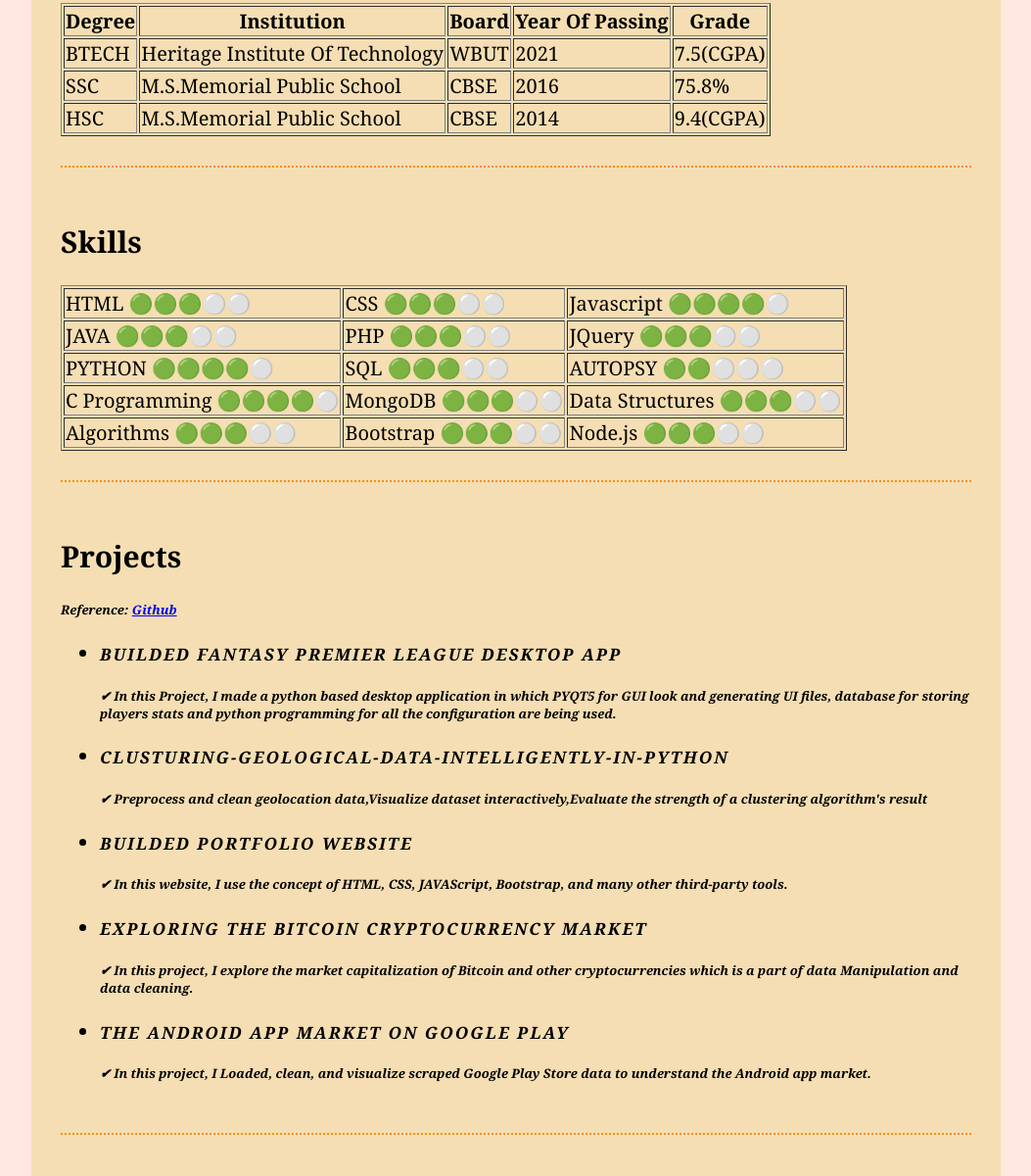
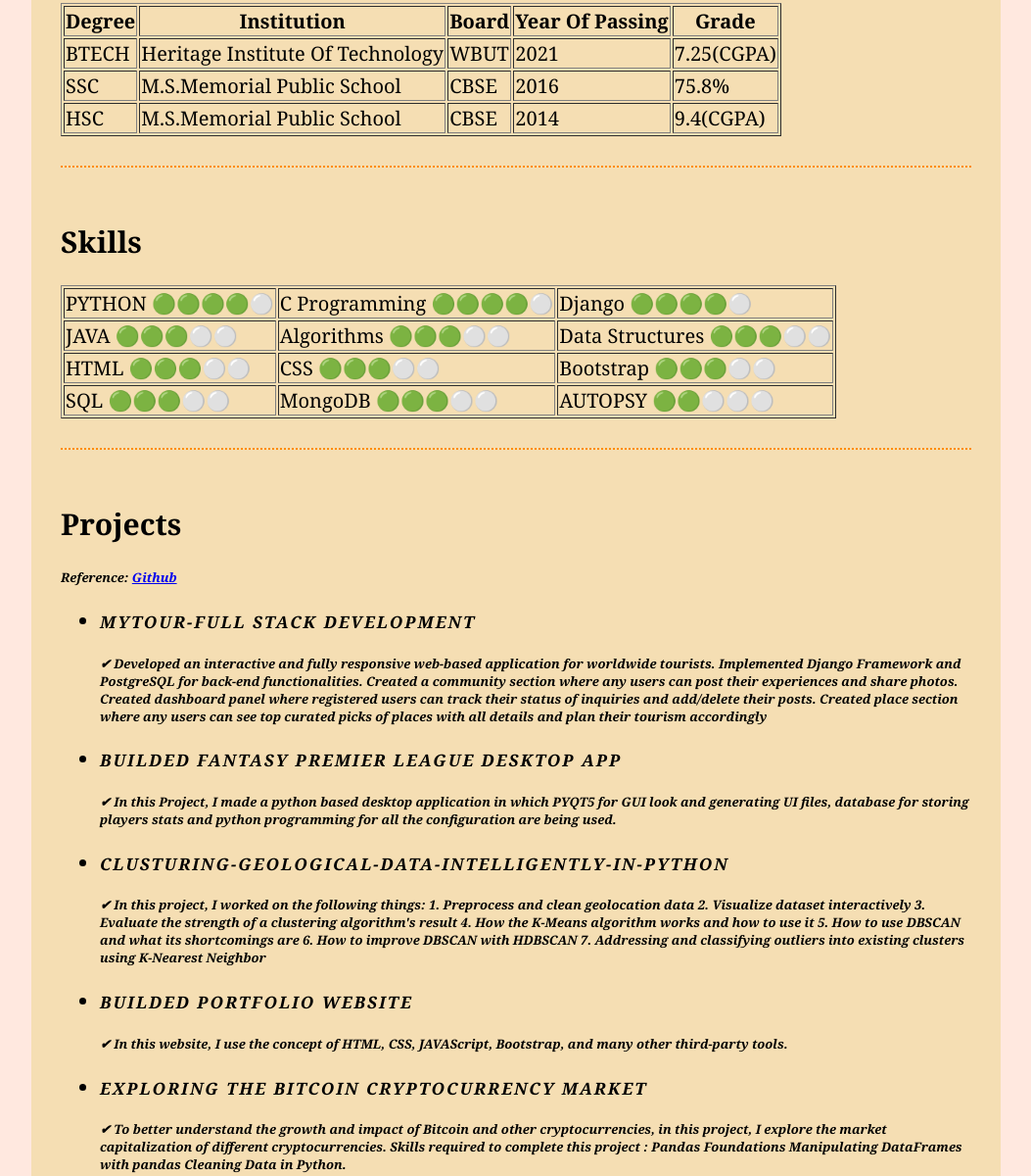
Before and after one commit to gaushwravetu/MyCV, a plain HTML site: page index.html in a window 1280 px wide. Shown: the part 718-1918 px from the top of the page at 98% size, without its empty margins (113-1166 px from the left). Drawn offline with Linux system fonts and the light colour scheme.

Commit message:
inforamtion updated

```diff
--- a/index.html
+++ b/index.html
@@ -23,7 +23,6 @@
                             target="_blank">Linkedin</a></strong></h5>
                 <h5><em>Visit: </em><strong><a href="https://gauravappy97.github.io/gauravkumar97/"
                             target="_blank">Portfolio</a></strong></h5>
-
                 </ul>
             </div>
             <!--contact-->
@@ -33,7 +32,7 @@
 
         <div id="Objective" class="row">
             <h2 class="left">Objective</h2>
-            <h5> I am a Web Developer. Beginner in the field of Data Science. Enjoy doing programming in Python. To make
+            <h5> I am a Full Stack Web Developer. Beginner in the field of Data Science. Enjoy doing programming in Python. To make
                 an organisation successful need a position to enhance my learning desire to cutting edge technologies
                 and utilize my technical skills and experience.
             </h5>
@@ -58,7 +57,7 @@
                         <td>Heritage Institute Of Technology</td>
                         <td>WBUT</td>
                         <td>2021</td>
-                        <td>7.5(CGPA)</td>
+                        <td>7.25(CGPA)</td>
                     </tr>
 
                     <tr>
@@ -84,29 +83,24 @@
             <h2 class="left">Skills</h2>
             <table border="none">
                 <tr>
-                    <td>HTML 🟢🟢🟢⚪⚪</td>
-                    <td>CSS 🟢🟢🟢⚪⚪</td>
-                    <td>Javascript 🟢🟢🟢🟢⚪</td>
+                    <td>PYTHON 🟢🟢🟢🟢⚪</td>
+                    <td>C Programming 🟢🟢🟢🟢⚪</td>
+                    <td>Django 🟢🟢🟢🟢⚪</td>
                 </tr>
                 <tr>
                     <td>JAVA 🟢🟢🟢⚪⚪</td>
-                    <td>PHP 🟢🟢🟢⚪⚪</td>
-                    <td>JQuery 🟢🟢🟢⚪⚪</td>
-                </tr>
-                <tr>
-                    <td>PYTHON 🟢🟢🟢🟢⚪</td>
-                    <td>SQL 🟢🟢🟢⚪⚪</td>
-                    <td>AUTOPSY 🟢🟢⚪⚪⚪</td>
-                </tr>
-                <tr>
-                    <td>C Programming 🟢🟢🟢🟢⚪</td>
-                    <td>MongoDB 🟢🟢🟢⚪⚪</td>
+                    <td>Algorithms 🟢🟢🟢⚪⚪</td>
                     <td>Data Structures 🟢🟢🟢⚪⚪</td>
                 </tr>
                 <tr>
-                    <td>Algorithms 🟢🟢🟢⚪⚪</td>
+                    <td>HTML 🟢🟢🟢⚪⚪</td>
+                    <td>CSS 🟢🟢🟢⚪⚪</td>
                     <td>Bootstrap 🟢🟢🟢⚪⚪</td>
-                    <td>Node.js 🟢🟢🟢⚪⚪</td>
+                </tr>
+                <tr>
+                    <td>SQL 🟢🟢🟢⚪⚪</td>
+                    <td>MongoDB 🟢🟢🟢⚪⚪</td>
+                    <td>AUTOPSY 🟢🟢⚪⚪⚪</td>
                 </tr>
             </table>
         </div>
@@ -118,6 +112,14 @@
                         target="_blank">Github</a></strong></h5>
             <ul>
                 <li>
+                    <h3>Mytour-Full Stack Development</h3>
+                    <h5>✔ Developed an interactive and fully responsive web-based application for worldwide tourists.
+                        Implemented Django Framework and PostgreSQL for back-end functionalities.
+                        Created a community section where any users can post their experiences and share photos.
+                        Created dashboard panel where registered users can track their status of inquiries and add/delete their posts.
+                        Created place section where any users can see top curated picks of places with all details and plan their tourism accordingly</h5>
+                </li>
+                <li>
                     <h3>Builded Fantasy Premier league Desktop App</h3>
                     <h5>✔ In this Project, I made a python based desktop application
                         in which PYQT5 for GUI look and generating UI files, database for storing players stats and
@@ -125,8 +127,14 @@
                 </li>
                 <li>
                     <h3>Clusturing-Geological-Data-Intelligently-in-Python</h3>
-                    <h5>✔ Preprocess and clean geolocation data,Visualize dataset interactively,Evaluate the strength of
-                        a clustering algorithm's result</h5>
+                    <h5>✔ In this project, I worked on the following things:
+                        1. Preprocess and clean geolocation data
+                        2. Visualize dataset interactively
+                        3. Evaluate the strength of a clustering algorithm's result
+                        4. How the K-Means algorithm works and how to use it
+                        5. How to use DBSCAN and what its shortcomings are
+                        6. How to improve DBSCAN with HDBSCAN
+                        7. Addressing and classifying outliers into existing clusters using K-Nearest Neighbor</h5>
                 </li>
                 <li>
                     <h3>Builded Portfolio Website</h3>
@@ -136,15 +144,19 @@
                 </li>
                 <li>
                     <h3>Exploring the Bitcoin Cryptocurrency Market</h3>
-                    <h5> ✔ In this project, I explore the market capitalization of Bitcoin and other cryptocurrencies
-                        which is
-                        a part of data Manipulation and data cleaning.
+                    <h5> ✔ To better understand the growth and impact of Bitcoin and other cryptocurrencies, in this project, I explore the market capitalization of different cryptocurrencies. Skills required to complete this project :
+                        Pandas Foundations
+                        Manipulating DataFrames with pandas
+                        Cleaning Data in Python.
                     </h5>
                 </li>
                 <li>
                     <h3>The Android App Market on Google Play</h3>
-                    <h5> ✔ In this project, I Loaded, clean, and visualize scraped
-                        Google Play Store data to understand the Android app market.
+                    <h5> ✔ Project Description:
+                        Mobile apps are everywhere. They are easy to create and can be lucrative. Because of these two factors, more and more apps are being developed. In this project, you will do a comprehensive analysis of the Android app market by comparing over ten thousand apps in Google Play across different categories. I have looked for insights into the data to devise strategies to drive growth and retention.
+                        The data for this project was scraped from the Google Play website. While there are many popular datasets for Apple App Store, there aren't many for Google Play apps, which is partially due to the increased difficulty in scraping the latter as compared to the former. The data files are as follows:
+                        1. apps.csv: contains all the details of the applications on Google Play. There are 13 features that describe a given app.
+                        2. user_reviews.csv: contains 100 reviews for each app, most helpful first. The text in each review has been pre-processed and attributed with three new features: Sentiment (Positive, Negative or Neutral), Sentiment Polarity and Sentiment Subjectivity.
                     </h5>
                 </li>
             </ul>
@@ -162,7 +174,10 @@
                         </li>
                         <li>
                             <h3>Tata Consultancy and Services</h3>
-                            <h5> ✔ Project Intern at TCS - Digital (Mar 2021 - May 2021)</h5>
+                            <h5> ✔ Conversational Experience - Alexa Integration To Fetch Loan Level Details:  Interactive Voice Response and SMS Serviceintegration to get Loan Level Details using AWS Hosting.
+                                Developed a voice-based recommended system that recognises the speech pattern of user and extract relevant keywordsand show contents for the same.
+                                Used SpeechRecognition:  Library for performing speech recognition, with support for several engines and APIs, onlineand offline.
+                                Used AWS Deployment Package in Python:  Here I configured AWS lambda, Built the deployment package, Scheduledcron jobs with AWS cloudwatch</h5>
                         </li>
                     </ul>
                 </div>
@@ -257,27 +272,6 @@
                             <h3> Certified Web Developer From Scratch</h3>
                             <h5> ✔ Verified and added by Edunix 10/06/2020 </h5>
                         </li>
-                        <li>
-                            <h3> Java Programming </h3>
-                            <h5> ✔ Verified and added by upGrad 15/06/2020</h5>
-                        </li>
-                        <li>
-                            <h3>Machine Learning With Python</h3>
-                            <h5> ✔ Verified and added by IBM 28/06/2020 </h5>
-                        </li>
-                        <li>
-                            <h3> Python Bootcamp 2020 Build 15 working Applications and Games </h3>
-                            <h5> ✔ Verified and added by udemy 07/07/2020 </h5>
-                        </li>
-                        <li>
-                            <h3> AUTOPSY Digital Forensic Training </h3>
-                            <h5> ✔ Verified and added by AUTOSPY 25/07/2020 </h5>
-                        </li>
-                        <li>
-                            <h3> Certified Network Security Specialist </h3>
-                            <h5> ✔ Verified and added by International Cybersecurity
-                                Institute 10/08/2020 </h5>
-                        </li>
                     </ul>
                 </div>
             </div>
@@ -333,7 +327,7 @@
                 <h2>Get In Touch</h2>
                 <a class="btn" href="mailto:gaurav.kumar.cse21@heritageit.edu.in" target="_blank">CONTACT ME</a>
             </div>
-            <p class="copyright">© 2020 Gaurav Kumar.</h5>
+            <p class="copyright">© 2021 Gaurav Kumar.</h5>
         </div>
         <!--container-->
 </body>
```
